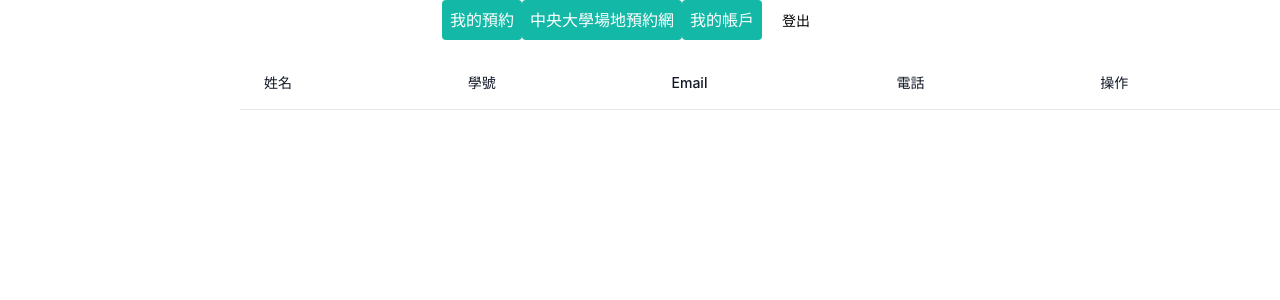
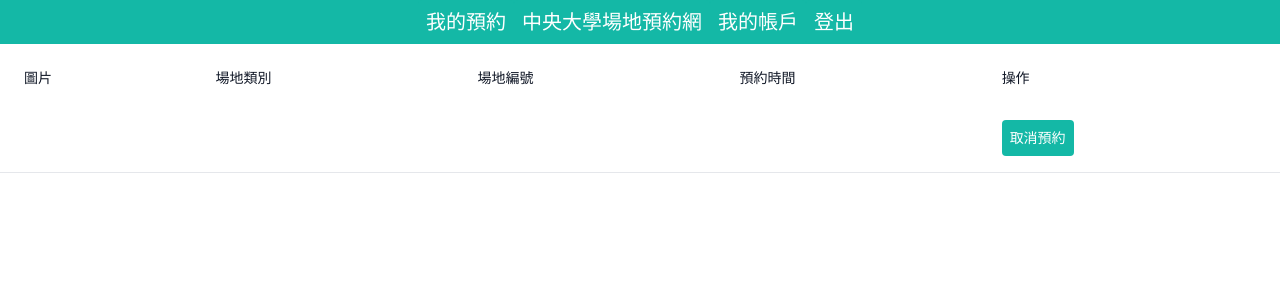
Before and after one commit to kuan0323/ncu_court_frontend, a Next.js app: page /reserve_record in a window 1280 px wide. Shown: the top 300 px of the page. Built offline with nearby package versions, Linux system fonts and the light colour scheme.

Commit message:
pages_reserve_record

```diff
--- a/pages/reserve_record.tsx
+++ b/pages/reserve_record.tsx
@@ -3,17 +3,16 @@ import Button from '../components/Button'
 export default function admin_member() {
     return (
         <div>
-            <div className=" col-span-2 text-center bg-emerald 300">
+            <div className=" text-xl text-center bg-teal-500">
                 <Button value={'我的預約'} ></Button>
                 <Button value={'中央大學場地預約網'}></Button>
                 <Button value={'我的帳戶'}></Button>
-                <button type="button" className="text-right hover:bg-green-800 focus:outline-none focus:ring-4 focus:ring-green-300 font-medium rounded-full text-sm px-5 py-2.5 mr-2 mb-2 dark:bg-green-600 dark:hover:bg-green-700 dark:focus:ring-green-800 ">
-                    登出
-                </button>
+                <Button value={'登出'}></Button>
+
             </div>
 
             <section>
-                <div className="flex flex-col ml-60">
+                <div className="flex flex-col">
                     <div className="overflow-x-auto sm:-mx-6 lg:-mx-8">
                         <div className="py-2 inline-block min-w-full sm:px-6 lg:px-8">
                             <div className="overflow-hidden">
@@ -21,20 +20,27 @@ export default function admin_member() {
                                     <thead className="border-b">
                                         <tr>
                                             <th scope="col" className="text-sm font-medium text-gray-900 px-6 py-4 text-left">
-                                                姓名
+                                                圖片
                                             </th>
                                             <th scope="col" className="text-sm font-medium text-gray-900 px-6 py-4 text-left">
-                                                學號
+                                                場地類別
                                             </th>
                                             <th scope="col" className="text-sm font-medium text-gray-900 px-6 py-4 text-left">
-                                                Email
+                                                場地編號
                                             </th>
                                             <th scope="col" className="text-sm font-medium text-gray-900 px-6 py-4 text-left">
-                                                電話
+                                                預約時間
                                             </th>
                                             <th scope="col" className="text-sm font-medium text-gray-900 px-6 py-4 text-left">
                                                 操作
                                             </th>
+                                        </tr>
+                                        <tr>
+                                            <th></th>
+                                            <th></th>
+                                            <th></th>
+                                            <th></th>
+                                            <th scope="col" className="text-sm font-medium text-gray-900 px-6 py-4 text-left"><Button value={'取消預約'}></Button></th>
                                         </tr>
                                     </thead>
 
```
